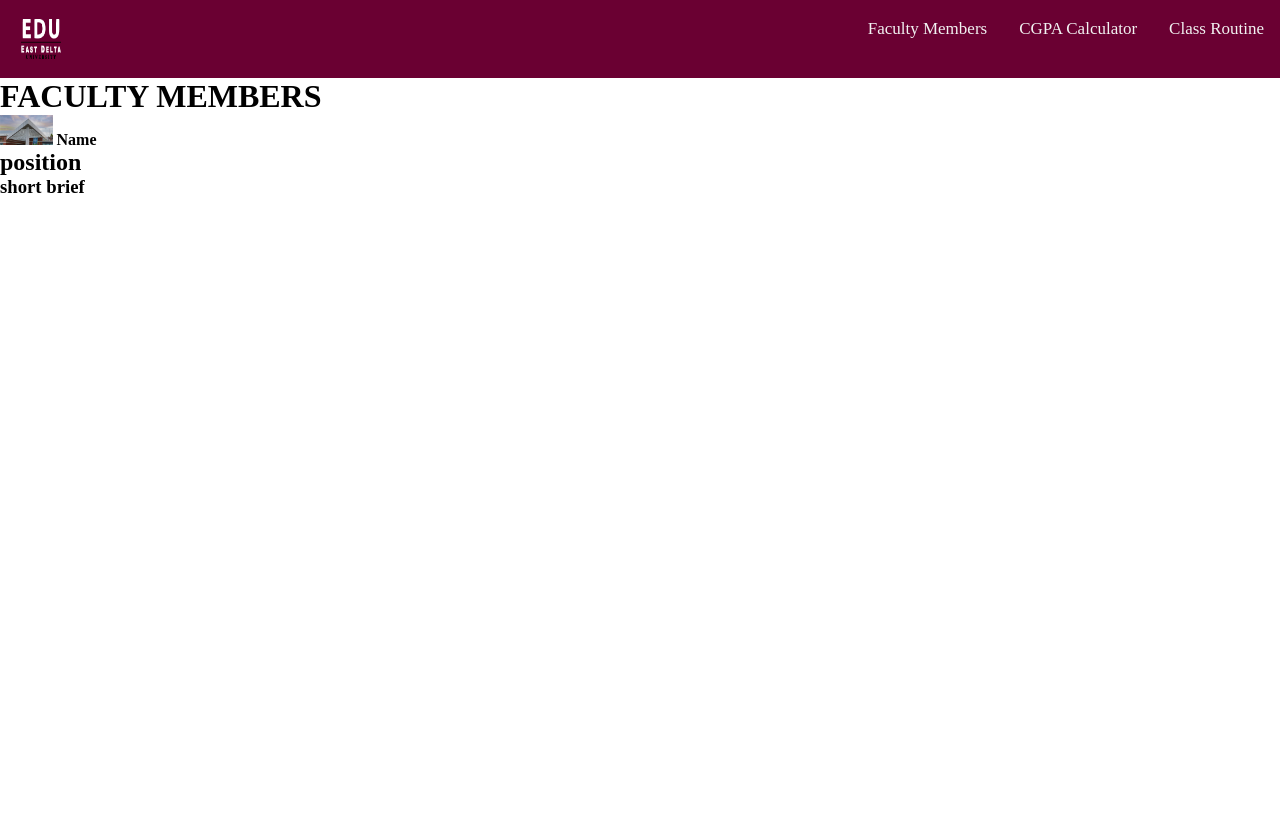
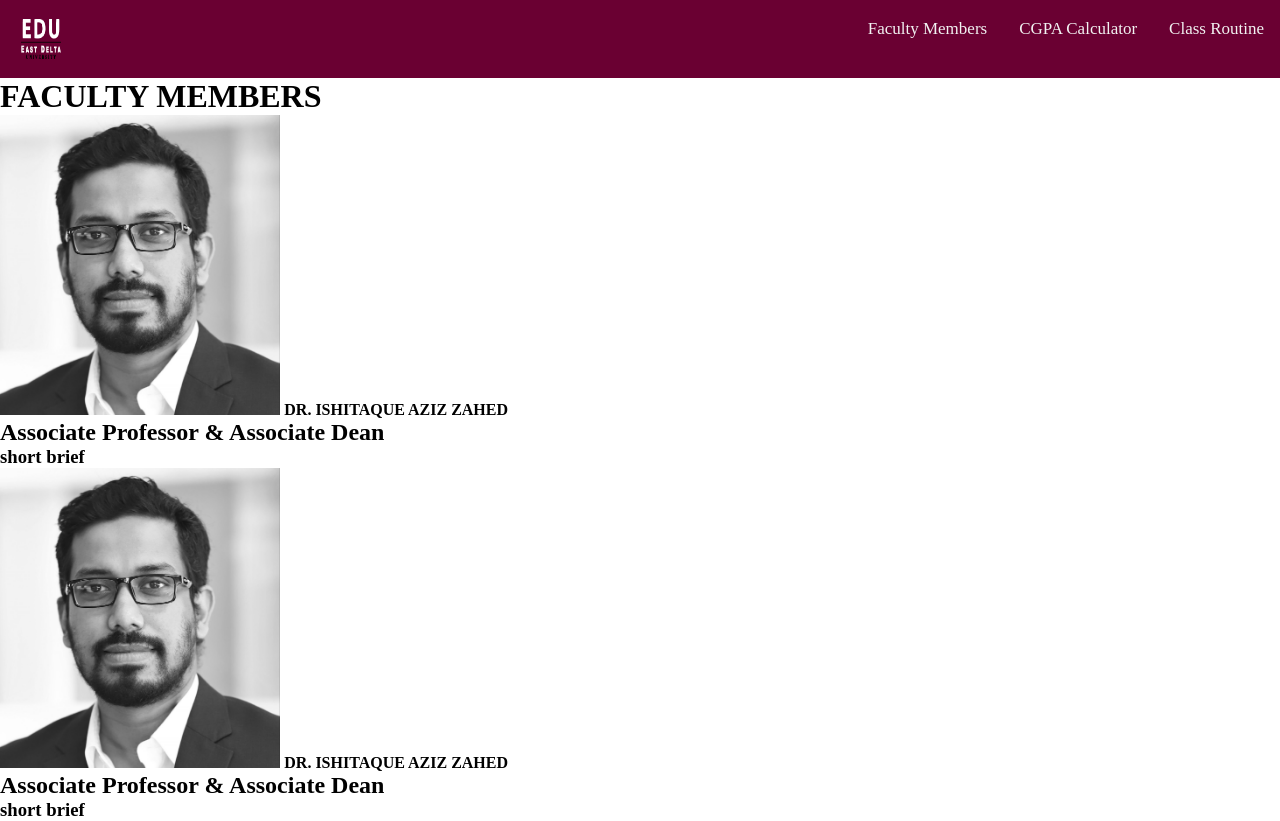
Before and after one commit to ahnaftnn/EDU-Advising-Help, a PHP site: page /pages/faculty_member.php in a window 1280 px wide. Before the commit the page ends 193 px from the top, so only its background shows below. Run offline with PHP 8.4, Linux system fonts and the light colour scheme.

Commit message:
ishtique sir er naam chobi

```diff
--- a/pages/faculty_member.php
+++ b/pages/faculty_member.php
@@ -12,13 +12,14 @@
 </h1>
 
     </div>
+
     <div class= "Faculty Info">
-      <img src="../image/campus.png" alt="" height="30px">
+      <img src="../image/Ishtiaquesir.jpg" alt="" height="300px">
       <strong>
-        Name
+      DR. ISHITAQUE AZIZ ZAHED
       </strong>
       <h2>
-        position
+      Associate Professor & Associate Dean
       </h2>
       <h3>
         short brief
@@ -26,6 +27,19 @@
 
     </div>
 
+    <div class= "Faculty Info">
+      <img src="../image/Ishtiaquesir.jpg" alt="" height="300px">
+      <strong>
+      DR. ISHITAQUE AZIZ ZAHED
+      </strong>
+      <h2>
+      Associate Professor & Associate Dean
+      </h2>
+      <h3>
+        short brief
+      </h3>
+
+    </div>
 </div>
 
 </body>
```
Also changed, not shown: image/Ishtiaquesir.jpg (added).
